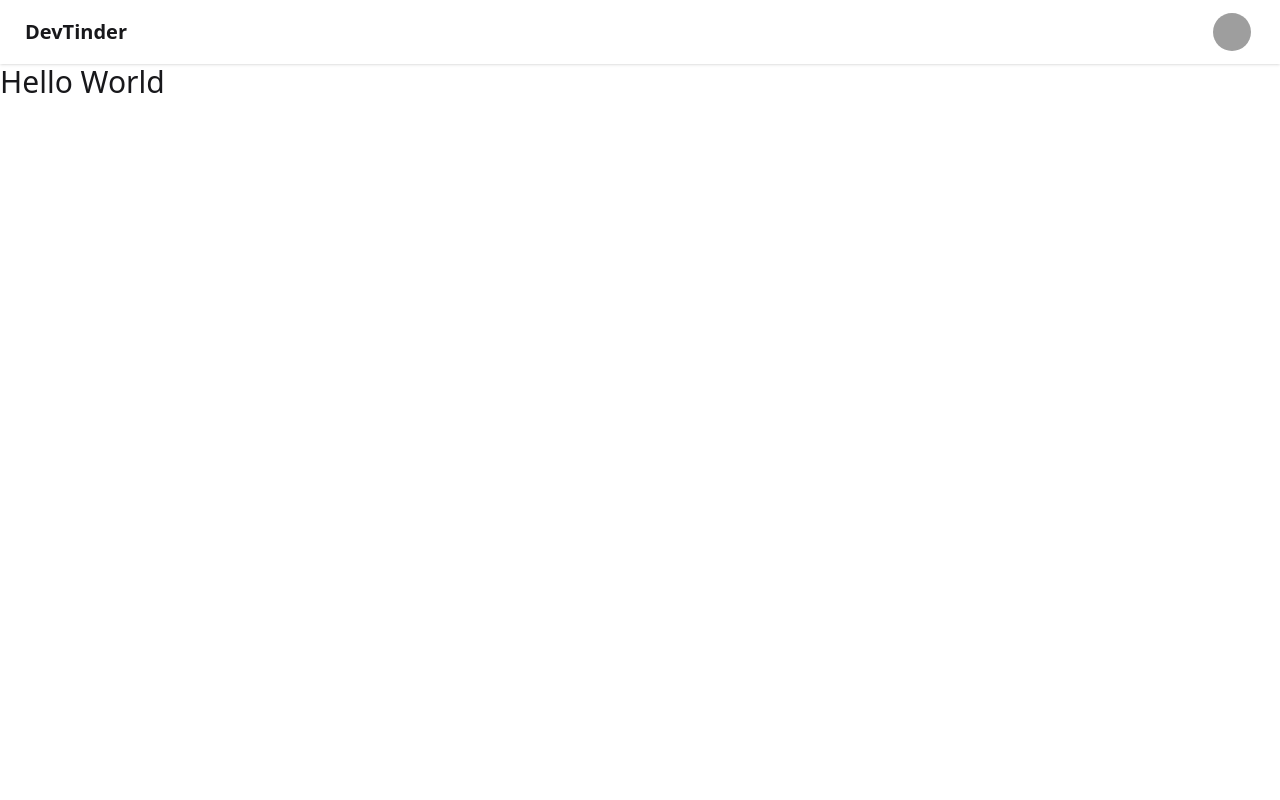
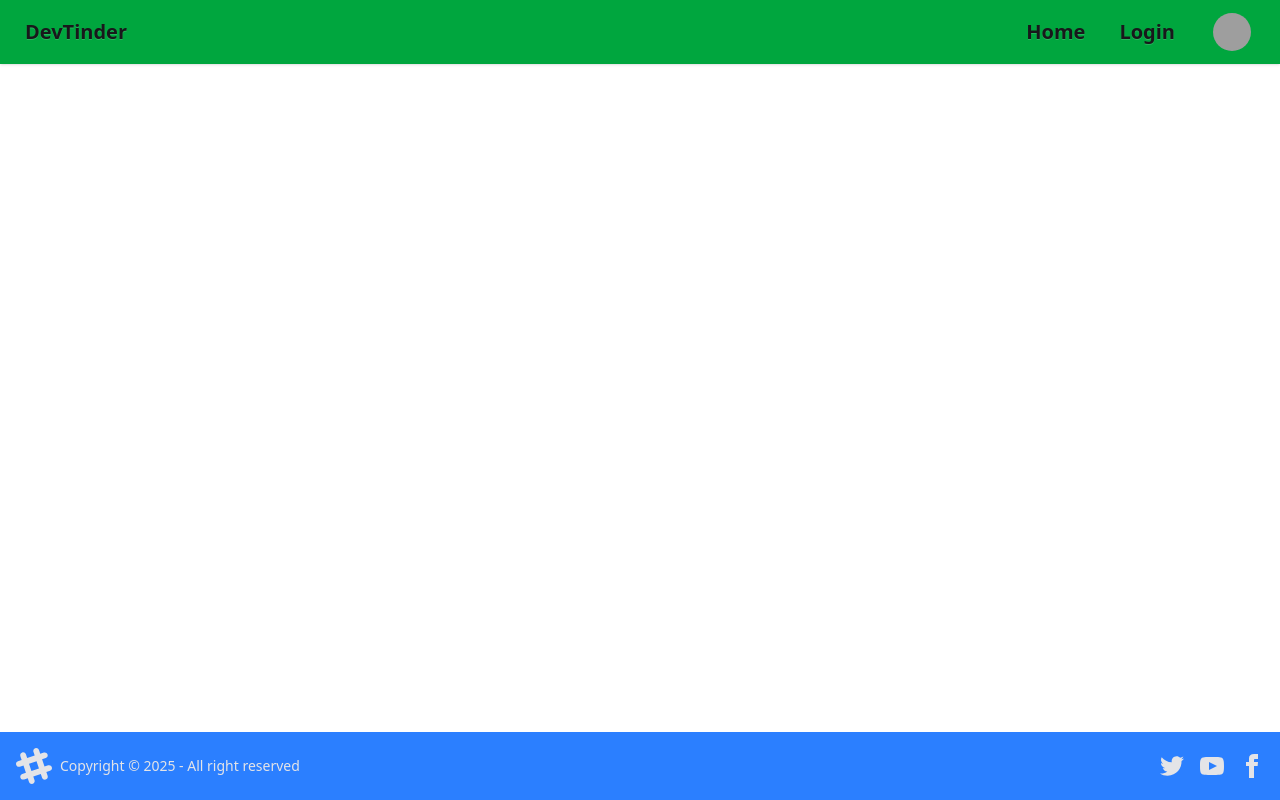
Before and after one commit to abhisheknishad345/devTinder-web, a React (Vite) app: page / in a window 1280 px wide. Built offline with nearby package versions, Linux system fonts and the light colour scheme; grey boxes are pictures that could not be loaded.

Commit message:
Footer, react-router

```diff
--- a/package.json
+++ b/package.json
@@ -13,6 +13,7 @@
     "@tailwindcss/vite": "^4.1.17",
     "react": "^19.2.0",
     "react-dom": "^19.2.0",
+    "react-router-dom": "^7.10.1",
     "tailwindcss": "^4.1.17"
   },
   "devDependencies": {
--- a/src/App.jsx
+++ b/src/App.jsx
@@ -1,39 +1,26 @@
 
+import { BrowserRouter, Routes, Route } from "react-router-dom"
+
+import Body from "./Body"
+import Login from "./Login"
+import Profile from "./Profile"
 function App() {
 
 
   return (
     <>
+    <BrowserRouter basename="/">
+    <Routes>
+      <Route path="/" element = {<Body/> }>
 
-    <div className="navbar bg-base-100 shadow-sm">
-  <div className="flex-1">
-    <a className="btn btn-ghost text-xl">DevTinder</a>
-  </div>
-  <div className="flex gap-2">
-    <div className="dropdown dropdown-end mx-5">
-      <div tabIndex={0} role="button" className="btn btn-ghost btn-circle avatar">
-        <div className="w-10 rounded-full">
-          <img
-            alt="Tailwind CSS Navbar component"
-            src="https://img.daisyui.com/images/stock/photo-1534528741775-53994a69daeb.webp" />
-        </div>
-      </div>
-      <ul
-        tabIndex="-1"
-        className="menu menu-sm dropdown-content bg-base-100 rounded-box z-1 mt-3 w-52 p-2 shadow">
-        <li>
-          <a className="justify-between">
-            Profile
-            <span className="badge">New</span>
-          </a>
-        </li>
-        <li><a>Settings</a></li>
-        <li><a>Logout</a></li>
-      </ul>
-    </div>
-  </div>
-</div>
-<h1 className="text-3xl">Hello World</h1>
+      <Route path="/login" element = {<Login/> } />
+      <Route path="/profile" element = {<Profile/> } />
+
+      </Route>
+    </Routes>
+
+    </BrowserRouter>
+
     </>
   )
 }
--- /dev/null
+++ b/src/Body.jsx
@@ -0,0 +1,17 @@
+
+import { Outlet } from "react-router-dom";
+import NavBar from "./NavBar";
+import Footer from "./Footer";
+const Body = () => {
+  return (
+    <div className="body">
+      <NavBar/>
+      <Outlet />
+      <Footer/>
+
+
+    </div>
+  )
+}
+
+export default Body;
--- /dev/null
+++ b/src/Footer.jsx
@@ -0,0 +1,61 @@
+
+import React from 'react'
+
+const Footer = () => {
+  return (
+
+    <footer className="footer sm:footer-horizontal bg-blue-500 text-neutral-content items-center p-4 fixed bottom-0">
+  <aside className="grid-flow-col items-center">
+    <svg
+      width="36"
+      height="36"
+      viewBox="0 0 24 24"
+      xmlns="http://www.w3.org/2000/svg"
+      fillRule="evenodd"
+      clipRule="evenodd"
+      className="fill-current">
+      <path
+        d="M22.672 15.226l-2.432.811.841 2.515c.33 1.019-.209 2.127-1.23 2.456-1.15.325-2.148-.321-2.463-1.226l-.84-2.518-5.013 1.677.84 2.517c.391 1.203-.434 2.542-1.831 2.542-.88 0-1.601-.564-1.86-1.314l-.842-2.516-2.431.809c-1.135.328-2.145-.317-2.463-1.229-.329-1.018.211-2.127 1.231-2.456l2.432-.809-1.621-4.823-2.432.808c-1.355.384-2.558-.59-2.558-1.839 0-.817.509-1.582 1.327-1.846l2.433-.809-.842-2.515c-.33-1.02.211-2.129 1.232-2.458 1.02-.329 2.13.209 2.461 1.229l.842 2.515 5.011-1.677-.839-2.517c-.403-1.238.484-2.553 1.843-2.553.819 0 1.585.509 1.85 1.326l.841 2.517 2.431-.81c1.02-.33 2.131.211 2.461 1.229.332 1.018-.21 2.126-1.23 2.456l-2.433.809 1.622 4.823 2.433-.809c1.242-.401 2.557.484 2.557 1.838 0 .819-.51 1.583-1.328 1.847m-8.992-6.428l-5.01 1.675 1.619 4.828 5.011-1.674-1.62-4.829z"></path>
+    </svg>
+    <p>Copyright © {new Date().getFullYear()} - All right reserved</p>
+  </aside>
+  <nav className="grid-flow-col gap-4 md:place-self-center md:justify-self-end">
+    <a>
+      <svg
+        xmlns="http://www.w3.org/2000/svg"
+        width="24"
+        height="24"
+        viewBox="0 0 24 24"
+        className="fill-current">
+        <path
+          d="M24 4.557c-.883.392-1.832.656-2.828.775 1.017-.609 1.798-1.574 2.165-2.724-.951.564-2.005.974-3.127 1.195-.897-.957-2.178-1.555-3.594-1.555-3.179 0-5.515 2.966-4.797 6.045-4.091-.205-7.719-2.165-10.148-5.144-1.29 2.213-.669 5.108 1.523 6.574-.806-.026-1.566-.247-2.229-.616-.054 2.281 1.581 4.415 3.949 4.89-.693.188-1.452.232-2.224.084.626 1.956 2.444 3.379 4.6 3.419-2.07 1.623-4.678 2.348-7.29 2.04 2.179 1.397 4.768 2.212 7.548 2.212 9.142 0 14.307-7.721 13.995-14.646.962-.695 1.797-1.562 2.457-2.549z"></path>
+      </svg>
+    </a>
+    <a>
+      <svg
+        xmlns="http://www.w3.org/2000/svg"
+        width="24"
+        height="24"
+        viewBox="0 0 24 24"
+        className="fill-current">
+        <path
+          d="M19.615 3.184c-3.604-.246-11.631-.245-15.23 0-3.897.266-4.356 2.62-4.385 8.816.029 6.185.484 8.549 4.385 8.816 3.6.245 11.626.246 15.23 0 3.897-.266 4.356-2.62 4.385-8.816-.029-6.185-.484-8.549-4.385-8.816zm-10.615 12.816v-8l8 3.993-8 4.007z"></path>
+      </svg>
+    </a>
+    <a>
+      <svg
+        xmlns="http://www.w3.org/2000/svg"
+        width="24"
+        height="24"
+        viewBox="0 0 24 24"
+        className="fill-current">
+        <path
+          d="M9 8h-3v4h3v12h5v-12h3.642l.358-4h-4v-1.667c0-.955.192-1.333 1.115-1.333h2.885v-5h-3.808c-3.596 0-5.192 1.583-5.192 4.615v3.385z"></path>
+      </svg>
+    </a>
+  </nav>
+</footer>
+  )
+}
+
+export default Footer
--- /dev/null
+++ b/src/Login.jsx
@@ -0,0 +1,10 @@
+
+import React from 'react'
+
+const Login = () => {
+  return (
+    <div>Login Page</div>
+  )
+}
+
+export default Login
--- /dev/null
+++ b/src/NavBar.jsx
@@ -0,0 +1,46 @@
+
+
+const NavBar = () => {
+
+    return (
+
+        <div className="navbar bg-green-600 shadow-sm">
+            <div className="flex-1">
+                <a className="btn btn-ghost text-xl">DevTinder</a>
+            </div>
+            <div className="flex">
+                <a className="btn btn-ghost text-xl">Home</a>
+            </div>
+            <div className="flex">
+                <a className="btn btn-ghost text-xl">Login</a>
+            </div>
+            <div className="flex gap-2">
+                <div className="dropdown dropdown-end mx-5">
+                    <div tabIndex={0} role="button" className="btn btn-ghost btn-circle avatar">
+                        <div className="w-10 rounded-full">
+                            <img
+                                alt="Tailwind CSS Navbar component"
+                                src="https://img.daisyui.com/images/stock/photo-1534528741775-53994a69daeb.webp" />
+                        </div>
+                    </div>
+                    <ul
+                        tabIndex="-1"
+                        className="menu menu-sm dropdown-content bg-base-100 rounded-box z-1 mt-3 w-52 p-2 shadow">
+                        <li>
+                            <a className="justify-between">
+                                Profile
+                                <span className="badge">New</span>
+                            </a>
+                        </li>
+                        <li><a>Settings</a></li>
+                        <li><a>Logout</a></li>
+                    </ul>
+                </div>
+            </div>
+        </div>
+
+    );
+
+}
+
+export default NavBar;
--- /dev/null
+++ b/src/Profile.jsx
@@ -0,0 +1,10 @@
+
+import React from 'react'
+
+const Profile = () => {
+  return (
+    <div>Profile Page</div>
+  )
+}
+
+export default Profile
--- a/src/index.css
+++ b/src/index.css
@@ -1,3 +1,4 @@
 
 @import "tailwindcss";
+
 @plugin "daisyui";
--- a/vite.config.js
+++ b/vite.config.js
@@ -4,8 +4,7 @@
 
 // https://vite.dev/config/
 export default defineConfig({
-  plugins: [tailwindcss(),
-    react(),
-  ]
-
+  plugins: [react(),
+    tailwindcss()
+  ],
 })
```
Also changed, not shown: 2 other files (tests, documents, lock files or other folders).
